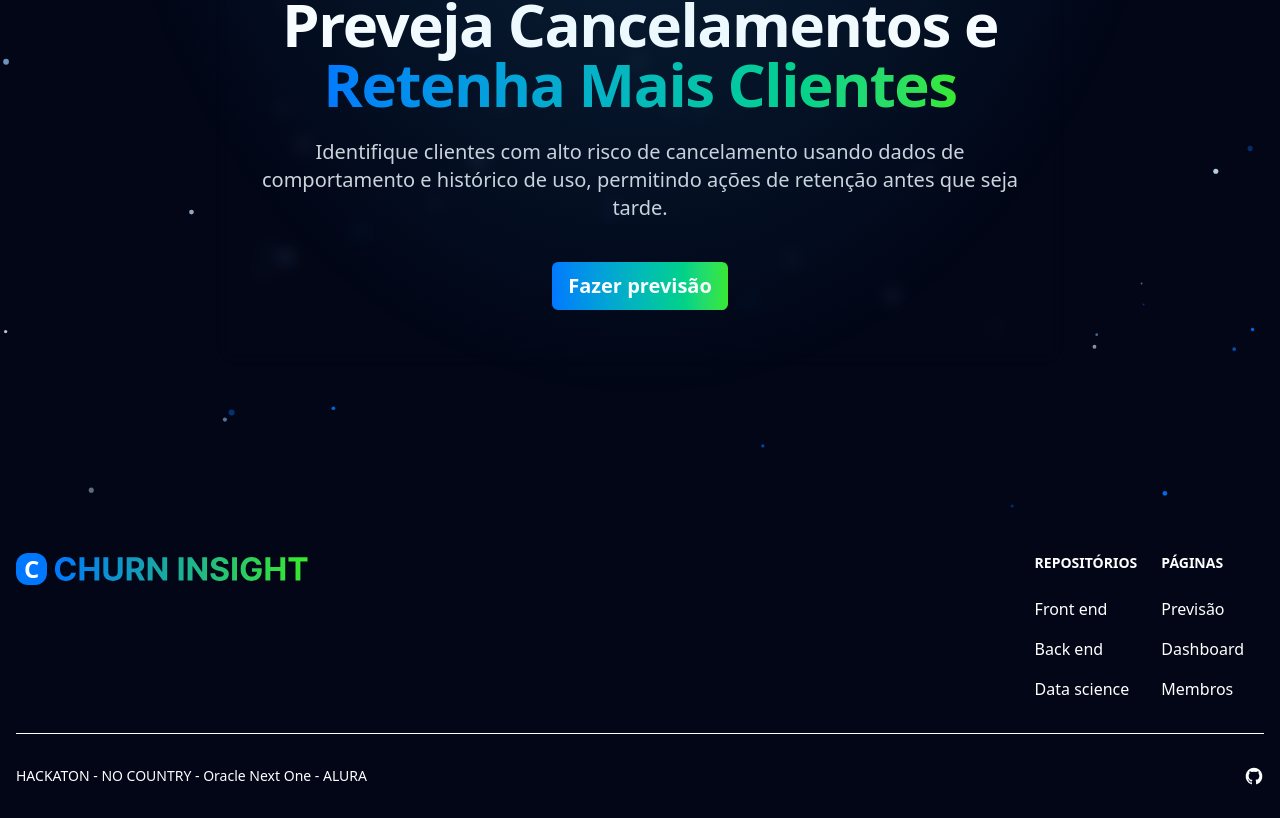
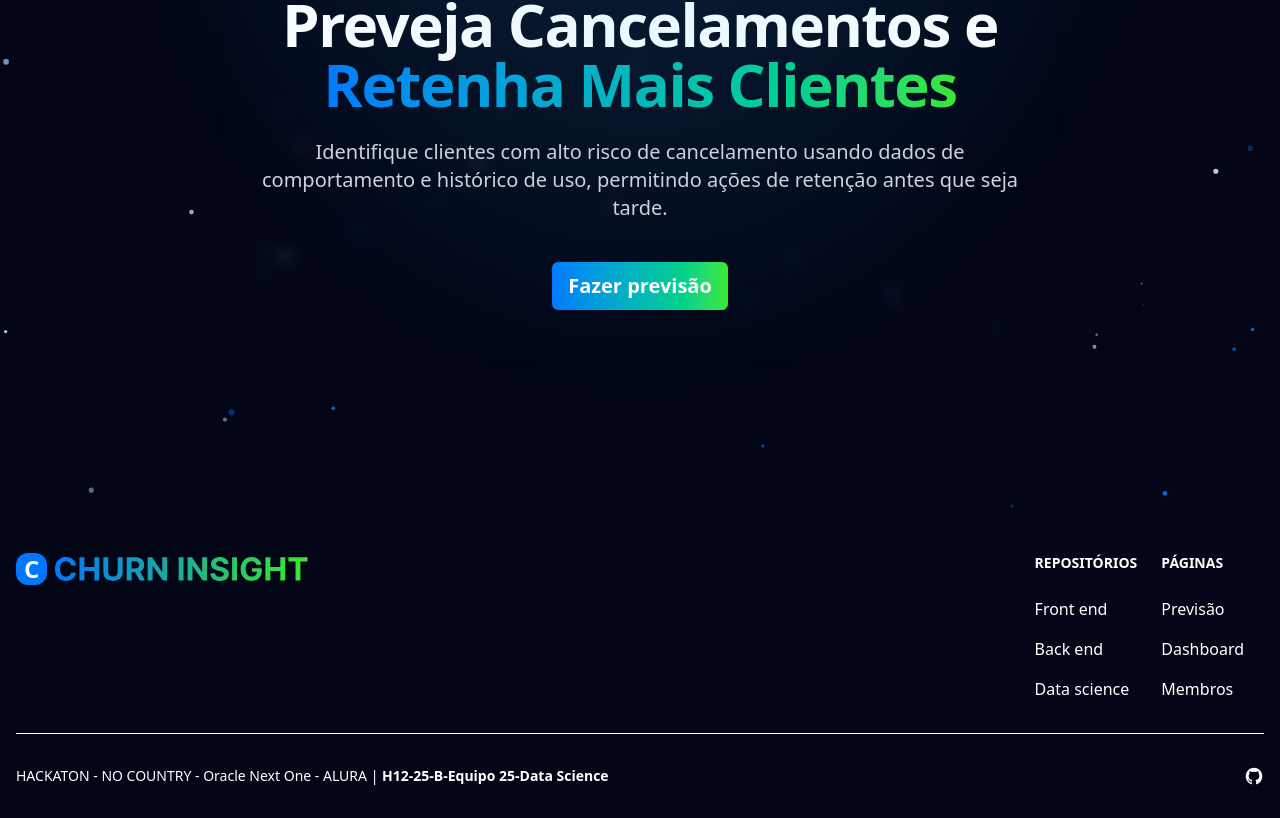
Before and after one commit to lucasns06/churninsight-frontend, a React (Vite) app: page / in a window 1280 px wide. Shown: the part 279-1097 px from the top of the page. Built offline with nearby package versions, Linux system fonts and the light colour scheme; no server answers.

Commit message:
refactor: footer com codigo da equipe

```diff
--- a/src/components/layout/footer/Footer.tsx
+++ b/src/components/layout/footer/Footer.tsx
@@ -44,7 +44,7 @@ const Footer = () => {
             </div>
             <hr className="my-6 border-default sm:mx-auto lg:my-8" />
             <div className="sm:flex sm:items-center sm:justify-between">
-                <span className="text-sm text-body sm:text-center">HACKATON - NO COUNTRY - Oracle Next One - ALURA
+                <span className="text-sm text-body sm:text-center">HACKATON - NO COUNTRY - Oracle Next One - ALURA | <span className="font-bold">H12-25-B-Equipo 25-Data Science</span>
                 </span>
                 <div className="flex mt-4 sm:justify-center sm:mt-0">
                     <a href="https://github.com/lucasns06/churninsight-frontend" className="text-body hover:text-heading ms-5" target="_blank" rel="noopener noreferrer">
--- a/src/components/layout/footer/HeroFooter.tsx
+++ b/src/components/layout/footer/HeroFooter.tsx
@@ -44,7 +44,7 @@ const HeroFooter = () => {
                 </div>
                 <hr className="my-6 border-default sm:mx-auto lg:my-8" />
                 <div className="sm:flex sm:items-center sm:justify-between">
-                    <span className="text-sm text-body sm:text-center">HACKATON - NO COUNTRY - Oracle Next One - ALURA
+                    <span className="text-sm text-body sm:text-center">HACKATON - NO COUNTRY - Oracle Next One - ALURA | <span className="font-bold">H12-25-B-Equipo 25-Data Science</span>
                     </span>
                     <div className="flex mt-4 sm:justify-center sm:mt-0">
                         <a href="https://github.com/lucasns06/churninsight-frontend" className="text-body hover:text-heading ms-5" target="_blank" rel="noopener noreferrer">
```
